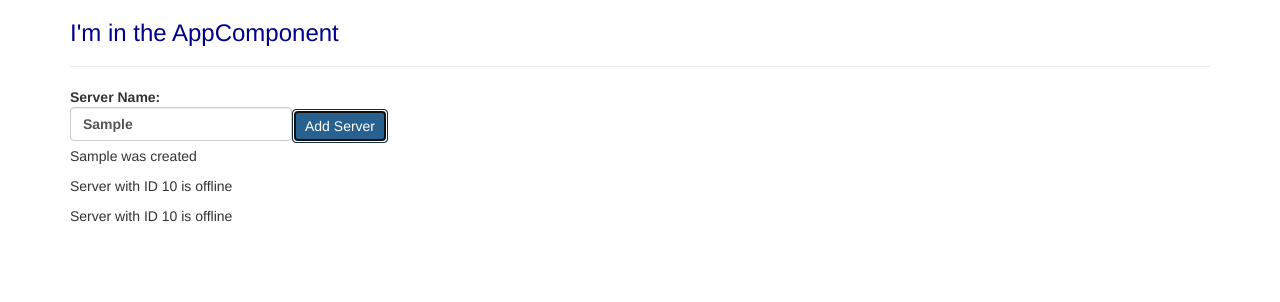
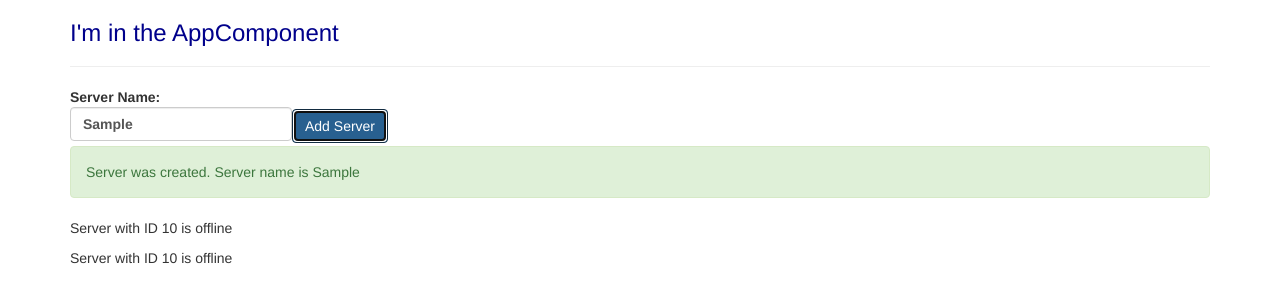
Before and after one commit to smithmd/noodling, an Angular app in the folder Angular/angular-cli-learning/: page / in a window 1280 px wide. Both pictures are taken after typing "Sample" into the empty fields and a click on the button "Add Server". Shown: the top 302 px of the page. Built offline with nearby package versions, Linux system fonts and the light colour scheme.

Commit message:
added ngIf

```diff
--- a/Angular/angular-cli-learning/src/app/servers/servers.component.html
+++ b/Angular/angular-cli-learning/src/app/servers/servers.component.html
@@ -10,6 +10,7 @@
 </button>
 <!--<p [innerText]="allowNewServer"></p>-->
 <!--<p>{{serverName}}</p>-->
-<p>{{serverCreationStatus}}</p>
+<!--<p>{{serverCreationStatus}}</p>-->
+<div class="alert alert-success" *ngIf="serverCreated">Server was created. Server name is {{serverName}}</div>
 <app-server></app-server>
 <app-server></app-server>
--- a/Angular/angular-cli-learning/src/app/servers/servers.component.ts
+++ b/Angular/angular-cli-learning/src/app/servers/servers.component.ts
@@ -9,6 +9,7 @@ export class ServersComponent implements OnInit {
   allowNewServer = false;
   serverCreationStatus = 'No server was created';
   serverName: string;
+  serverCreated: boolean = false;
 
   constructor() {
     setTimeout(() => {
@@ -21,6 +22,7 @@ export class ServersComponent implements OnInit {
 
   onCreateServer() {
     this.serverCreationStatus = this.serverName + ' was created';
+    this.serverCreated = true;
   }
 
   onUpdateServerName(event: Event) {
```
